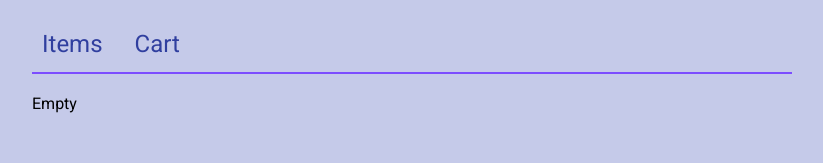
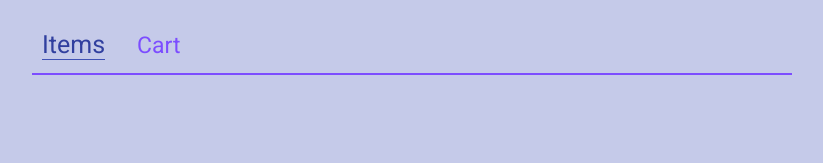
Before and after one commit to rajrajhans/shopping-cart-react, a React (Create React App) app: page / in a window 1280 px wide. Shown: the top 163 px of the page, without its empty margins (228-1051 px from the left). Built offline with nearby package versions, Linux system fonts and the light colour scheme; the HTML template or start-up script is replaced by a standard one.

Commit message:
completed Nav Component

```diff
--- a/public/index.html
+++ b/public/index.html
@@ -2,7 +2,7 @@
 <html lang="en" style="background: #C5CAE9;">
   <head>
     <meta charset="utf-8" />
-    <link rel="shortcut icon" href="%PUBLIC_URL%/favicon.ico" />
+    <link rel="shortcut icon"  href="%PUBLIC_URL%/favicon.ico" />
     <meta name="viewport" content="width=device-width, initial-scale=1" />
     <meta name="theme-color" content="#000000" />
     <!--
--- a/src/App.css
+++ b/src/App.css
@@ -3,23 +3,7 @@
     margin: 0 auto;
     font-family: 'Roboto', sans-serif;
 }
-.App-nav {
-    margin: 20px;
-    padding: 10px;
-    border-bottom: 2px solid #7C4DFF;
-}
-.App-nav ul {
-    padding: 0;
-    margin: 0;
-}
-.App-nav-item {
-    color: #303F9F;
-    list-style: none;
-    display: inline-block;
-    margin-right: 32px;
-    font-size: 24px;
-    border-bottom: 4px solid transparent;
-}
+
 .App-content {
     margin: 0 20px;
 }
--- a/src/App.js
+++ b/src/App.js
@@ -1,23 +1,39 @@
 import React from 'react'
 import Nav from './Nav'
 import './App.css'
+import ItemPage from './ItemPage'
 
 class App extends React.Component{
     // eslint-disable-next-line no-useless-constructor
     constructor(props){
-        super(props)
+        super(props);
+
+        this.state={
+            activeTab: 0
+        };
+
+        this.handleTabChange = this.handleTabChange.bind(this)
     }
 
+    handleTabChange = (i) => {
+        this.setState({
+            activeTab : i
+            }
+        )
+    };
+
     renderContent(){
-        return(
-            <span>Empty</span>
-        )
+            switch(this.state.activeTab){
+                default:
+                case 0: return <ItemPage items={testItems}/>;
+                case 1: return <span> cart wala content</span>;
+            }
     }
 
     render() {
         return(
             <div className={"App"}>
-                <Nav />
+                <Nav activeTab = {this.state.activeTab} handleTabChange = {this.handleTabChange}/>
                 <main className={"App-content"}>
                     {this.renderContent()}
                 </main>
@@ -27,3 +43,41 @@ class App extends React.Component{
 }
 
 export default App;
+
+let testItems = [
+    {
+        "id" : 1,
+        "name": "Learning React: Functional Web Development with React and Redux ",
+        "image" : "https://images-eu.ssl-images-amazon.com/images/I/51Q43WRXJzL._SX260_.jpg",
+        "price" : "878.75",
+        "description" : "Authors Alex Banks and Eve Porcello show you how to create UIs with this small JavaScript library that can deftly display data changes on large-scale, data-driven websites without page reloads"
+    },
+    {
+        "id" : 2,
+        "name": "Pears Soft and Fresh Shower Gel, 250ml ",
+        "image" : "https://images-na.ssl-images-amazon.com/images/I/51CiQj71YzL._SX522_.jpg",
+        "price" : "145.00",
+        "description" : "Made with 98 percent pure glycerin, Dermatologically tested to be mild on skin"
+    },
+    {
+        "id" : 3,
+        "name": "Classmate Pulse 6 Subject Notebook ",
+        "image" : "https://images-na.ssl-images-amazon.com/images/I/71aQkIgM4dL._SX425_.jpg",
+        "price" : "120.00",
+        "description" : "6 Subject Notebook-Unruled, 300 Pages, Spiral Binding, Soft Cover, 240mm*180mm "
+    },
+    {
+        "id" : 4,
+        "name": "Mesh Desk Organizer, Black ",
+        "image" : "https://images-na.ssl-images-amazon.com/images/I/81NpfftEBDL._SX522_.jpg",
+        "price" : "449.00",
+        "description" : "Desk organizer - made of black, metal wire mesh. Divided compartments keep pens, pencils, markers, and more organized "
+    },
+    {
+        "id" : 5,
+        "name": "Upon an Old Wall Dreaming",
+        "image" : "https://images-eu.ssl-images-amazon.com/images/I/51Wii3dYmSL.jpg",
+        "price" : "252.70",
+        "description" : "Ruskin Bond’s writing brings the world to us in profound and remarkable ways. His signature style is simplicity itself, but the themes he tackles are big, deep and universal"
+    }
+];
--- /dev/null
+++ b/src/ItemPage.js
@@ -0,0 +1,18 @@
+import React from 'react'
+
+class ItemPage extends React.Component{
+    // eslint-disable-next-line no-useless-constructor
+    constructor(props){
+        super(props)
+    }
+
+    render() {
+        return(
+            <div className={"ItemContainer"}>
+
+            </div>
+        )
+    }
+}
+
+export default ItemPage;
--- /dev/null
+++ b/src/Nav.css
@@ -0,0 +1,27 @@
+.App-nav {
+    margin: 20px;
+    padding: 10px;
+    border-bottom: 2px solid #7C4DFF;
+}
+.App-nav ul {
+    padding: 0;
+    margin: 0;
+}
+.App-nav-item {
+    color: #7C4DFF;
+    list-style: none;
+    display: inline-block;
+    margin-right: 32px;
+    font-size: 23px;
+    border-bottom: 4px solid transparent;
+}
+
+.App-nav-item a{
+    cursor: pointer;
+}
+
+.selected a {
+    color: #303F9F;
+    font-size: 25px;
+    border-bottom: 1px solid #3F51B5;
+}
--- a/src/Nav.js
+++ b/src/Nav.js
@@ -1,12 +1,27 @@
 import React from 'react'
+import './Nav.css'
 
-const Nav = () =>(
-  <nav className={"App-nav"}>
-      <ul>
-          <li className={"App-nav-item"}><a>Items</a></li>
-          <li className={"App-nav-item"}><a>Cart</a></li>
-      </ul>
-  </nav>
-);
+class Nav extends React.Component{
+    // eslint-disable-next-line no-useless-constructor
+    constructor(props){
+        super(props)
+    }
 
+    render() {
+        return (
+            <nav className={"App-nav"}>
+                <ul>
+                    <li className={`App-nav-item ${this.props.activeTab === 0 && 'selected'}`}>
+                        <a onClick={() => this.props.handleTabChange(0)}>Items</a>
+                    </li>
+
+                    <li className={`App-nav-item ${this.props.activeTab === 1 && 'selected'}`}>
+                        <a onClick={() => this.props.handleTabChange(1)}>Cart</a>
+                    </li>
+                </ul>
+            </nav>
+        )
+    }
+
+}
 export default Nav;
```
